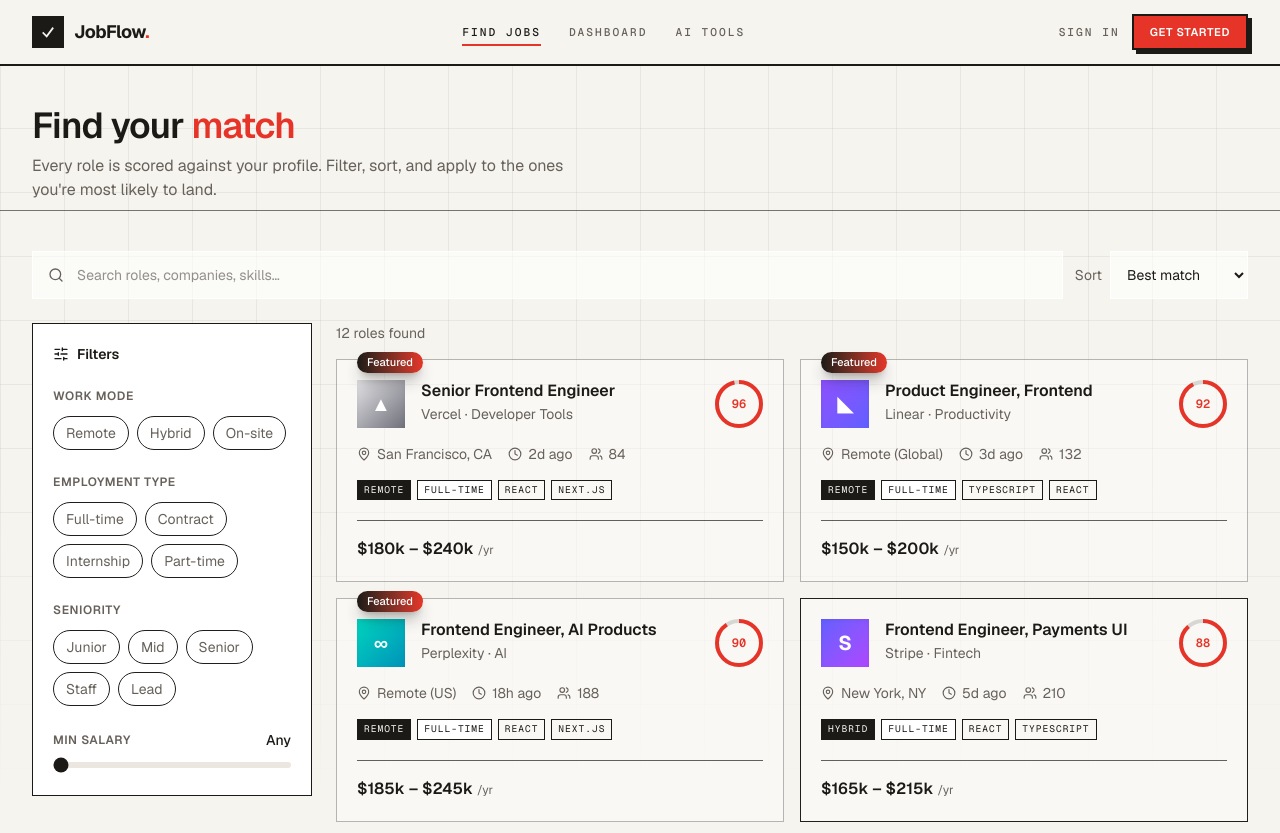
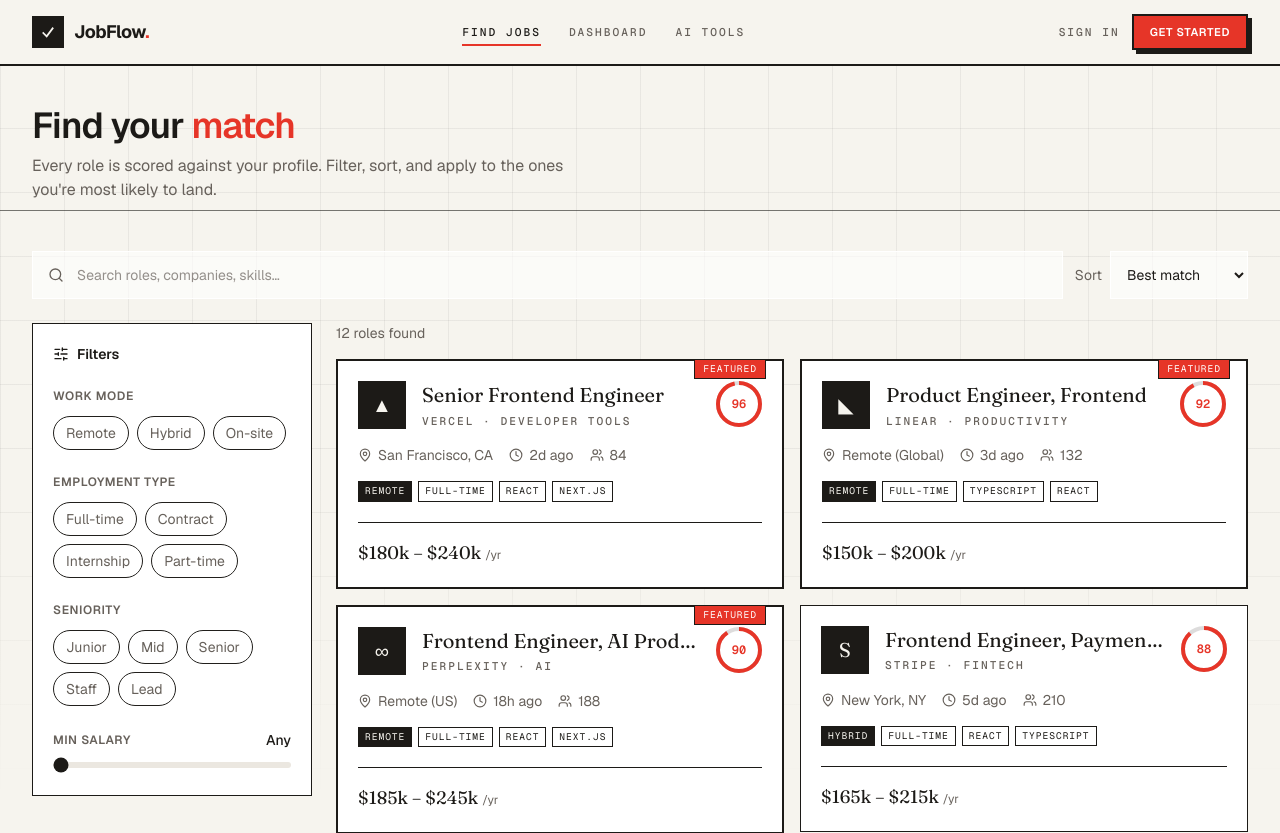
Before and after one commit to madhushigli1/jobflow-ai, a Next.js app in the folder jobflow-ai/: page /jobs in a window 1280 px wide. Shown: the top 833 px of the page. Built offline with nearby package versions, Linux system fonts and the light colour scheme.

Commit message:
style(jobs): monochrome job card with serif title

```diff
--- a/jobflow-ai/src/features/jobs/components/job-card.tsx
+++ b/jobflow-ai/src/features/jobs/components/job-card.tsx
@@ -10,36 +10,31 @@
     <Link
       href={`/jobs/${job.id}`}
       className={cn(
-        "group relative flex flex-col rounded-2xl border border-border bg-card/40 p-5 transition-all duration-300 hover:-translate-y-0.5 hover:border-primary/40 hover:glow-soft",
-        job.featured && "border-primary/30",
+        "group relative flex flex-col border border-foreground bg-card p-5 transition-all duration-150 hover:-translate-x-1 hover:-translate-y-1 hover:shadow-brutal",
+        job.featured && "border-2",
       )}
     >
       {job.featured && (
-        <span className="absolute -top-2 left-5 rounded-full bg-gradient-to-r from-primary to-accent px-2.5 py-0.5 text-[11px] font-medium text-white shadow-lg shadow-primary/30">
+        <span className="absolute -top-px right-4 border-x border-b border-foreground bg-accent px-2 py-0.5 font-mono text-[0.6rem] uppercase tracking-[0.1em] text-accent-foreground">
           Featured
         </span>
       )}
 
       <div className="flex items-start gap-4">
-        <span
-          className={cn(
-            "grid size-12 shrink-0 place-items-center rounded-xl bg-gradient-to-br text-xl font-bold text-white shadow-inner ring-1 ring-white/10",
-            job.company.brand,
-          )}
-        >
+        <span className="grid size-12 shrink-0 place-items-center border-2 border-foreground bg-foreground font-serif text-xl text-background">
           {job.company.logo}
         </span>
 
         <div className="min-w-0 flex-1">
-          <h3 className="truncate font-semibold leading-snug group-hover:text-primary">
+          <h3 className="truncate font-serif text-xl leading-snug group-hover:text-accent">
             {job.title}
           </h3>
-          <p className="mt-0.5 text-sm text-muted-foreground">
+          <p className="label mt-1 text-muted-foreground">
             {job.company.name} · {job.company.industry}
           </p>
         </div>
 
-        <ScoreRing value={job.matchScore} size={48} stroke={4} />
+        <ScoreRing value={job.matchScore} size={46} stroke={4} />
       </div>
 
       <div className="mt-4 flex flex-wrap items-center gap-x-4 gap-y-1.5 text-sm text-muted-foreground">
@@ -55,26 +50,22 @@
       </div>
 
       <div className="mt-4 flex flex-wrap gap-1.5">
-        <Badge variant="primary" size="sm">
-          {job.workMode}
-        </Badge>
+        <Badge variant="primary" size="sm">{job.workMode}</Badge>
         <Badge size="sm">{job.type}</Badge>
         {job.tags.slice(0, 2).map((t) => (
-          <Badge key={t} variant="outline" size="sm">
-            {t}
-          </Badge>
+          <Badge key={t} variant="outline" size="sm">{t}</Badge>
         ))}
       </div>
 
-      <div className="mt-5 flex items-center justify-between border-t border-border/70 pt-4">
-        <span className="font-semibold text-foreground">
+      <div className="mt-5 flex items-center justify-between border-t border-foreground pt-4">
+        <span className="font-serif text-lg">
           {formatSalary(job.salaryMin, job.salaryMax)}
-          <span className="ml-1 text-xs font-normal text-muted-foreground">
+          <span className="ml-1 font-sans text-xs text-muted-foreground">
             {job.type === "Internship" ? "/mo" : "/yr"}
           </span>
         </span>
-        <span className="inline-flex items-center gap-1 text-sm font-medium text-primary opacity-0 transition-opacity group-hover:opacity-100">
-          View role <ArrowUpRight className="size-4" />
+        <span className="label inline-flex items-center gap-1 text-accent opacity-0 transition-opacity group-hover:opacity-100">
+          View <ArrowUpRight className="size-4" />
         </span>
       </div>
     </Link>
```
